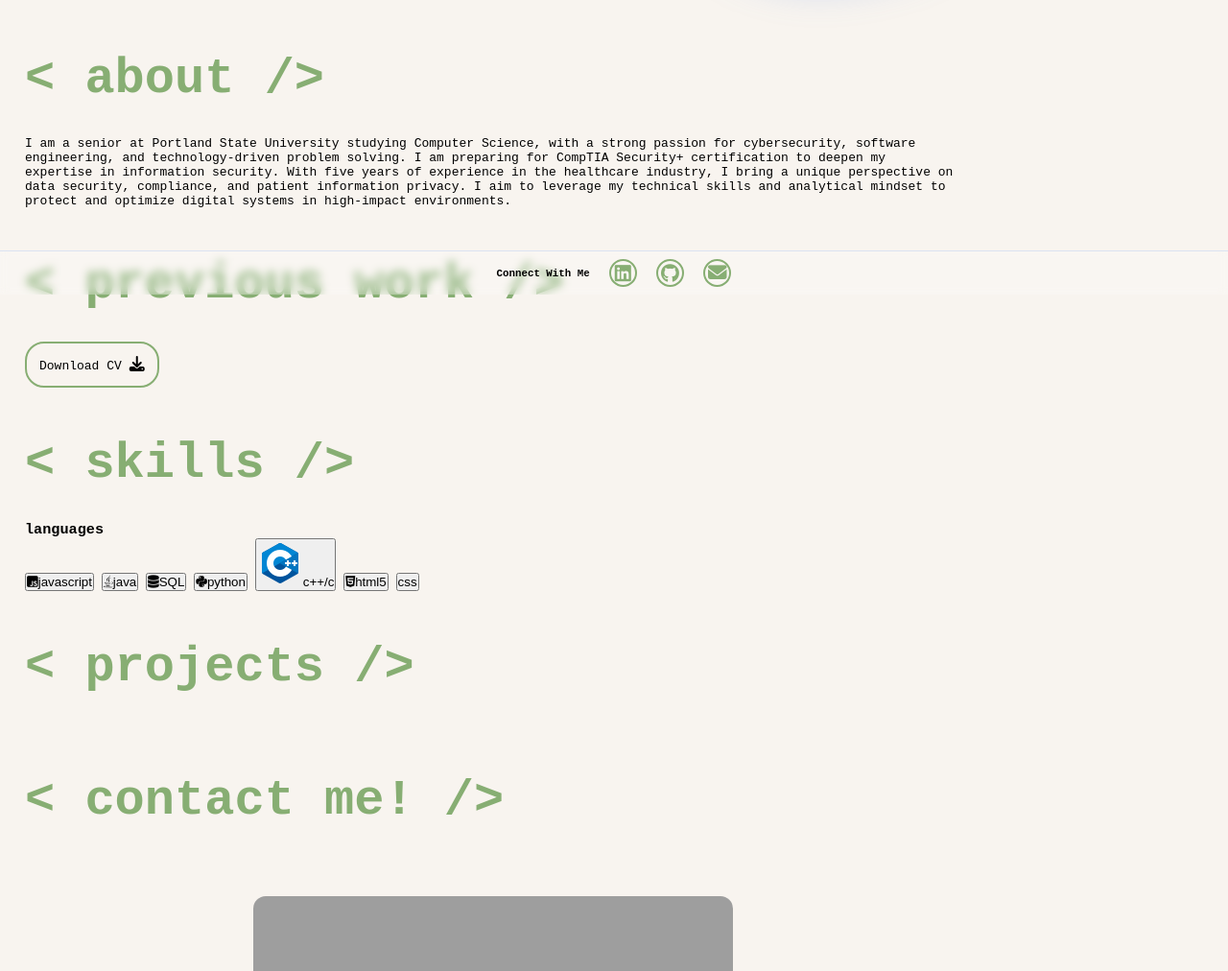
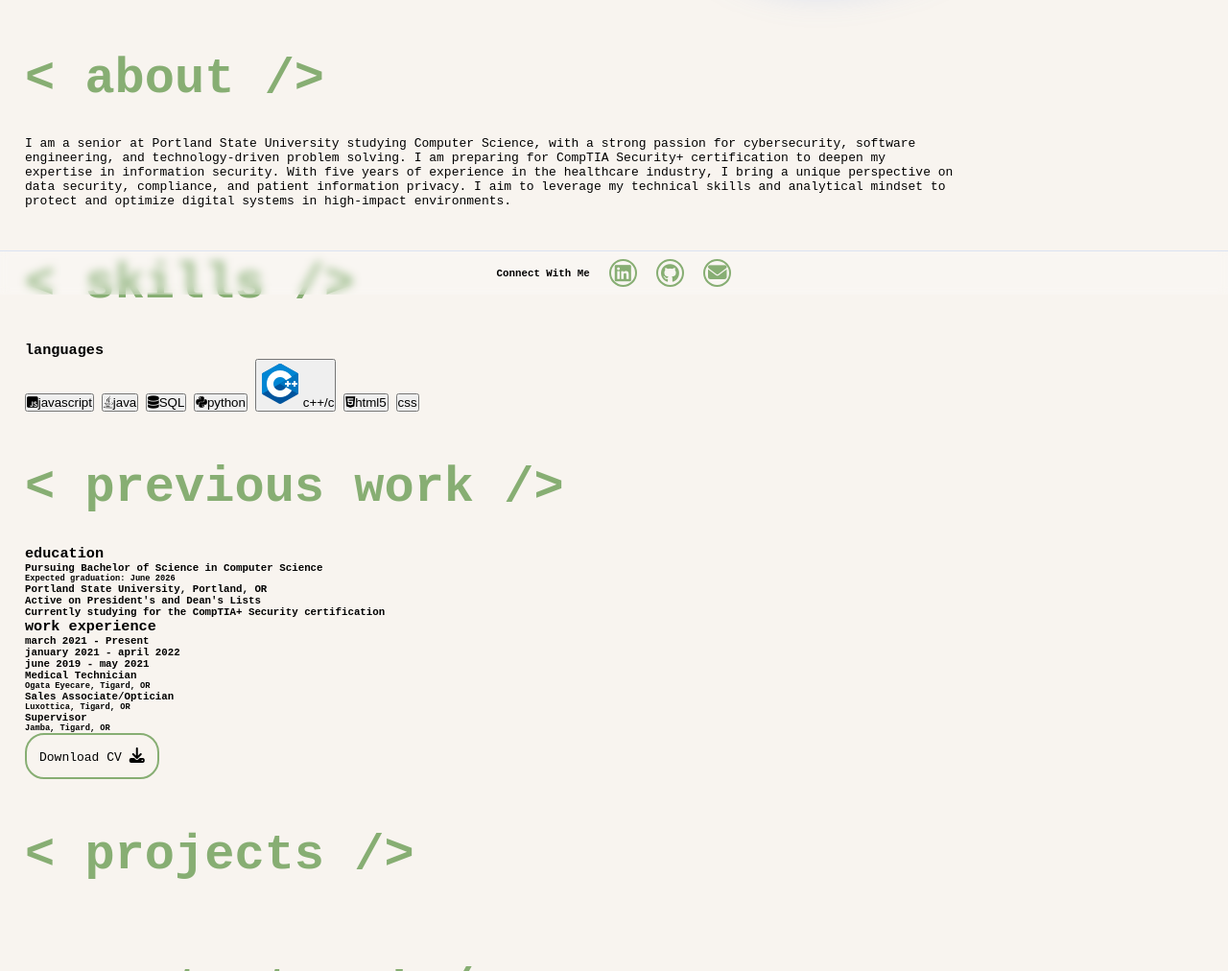
Before and after one commit to kaitlynh31/kaitlynh31.github.io, a plain HTML site: page index.html in a window 1280 px wide. Shown: the part 493-1505 px from the top of the page at 96% size. Drawn offline with Linux system fonts and the light colour scheme; grey boxes are pictures that could not be loaded; some icons are missing.

Commit message:
added content in previous work/education section

```diff
--- a/index.html
+++ b/index.html
@@ -68,18 +68,6 @@
         </p>
       </section>
     </section>
-    <section class="previous-work">
-      <section id="previous-work">
-        <h2>&lt; previous work /&gt;</h2>
-        <a
-          href="Kaitlyn Harvey.pdf"
-          download="Harvey, Kaitlyn.pdf"
-          class="nav-btn"
-        >
-          Download CV <i class="fa-solid fa-download"></i>
-        </a>
-      </section>
-    </section>
     <section class="skills">
       <section id="skills"></section>
       <h2>&lt; skills /&gt;</h2>
@@ -93,6 +81,38 @@
       <button class="btn"><img src="c++.png" alt="c++/c icon" />c++/c</button>
       <button class="btn"><i class="fa-brands fa-html5"></i>html5</button>
       <button class="btn"><i class="fa-brands fa-css"></i>css</button>
+    </section>
+    <section class="previous-work">
+      <section id="previous-work">
+        <h2>&lt; previous work /&gt;</h2>
+        <h3>education</h3>
+        <h5>Pursuing Bachelor of Science in Computer Science</h5>
+        <h6>Expected graduation: June 2026</h6>
+        <h5>Portland State University, Portland, OR</h5>
+        <h5>Active on President's and Dean's Lists</h5>
+        <h5>Currently studying for the CompTIA+ Security certification</h5>
+        <h3>work experience</h3>
+        <div class="dates-worked">
+          <h5>march 2021 - Present</h5>
+          <h5>january 2021 - april 2022</h5>
+          <h5>june 2019 - may 2021</h5>
+        </div>
+        <div class="work-company-title">
+          <h5>Medical Technician</h5>
+          <h6>Ogata Eyecare, Tigard, OR</h6>
+          <h5>Sales Associate/Optician</h5>
+          <h6>Luxottica, Tigard, OR</h6>
+          <h5>Supervisor</h5>
+          <h6>Jamba, Tigard, OR</h6>
+        </div>
+        <a
+          href="Kaitlyn Harvey.pdf"
+          download="Harvey, Kaitlyn.pdf"
+          class="nav-btn"
+        >
+          Download CV <i class="fa-solid fa-download"></i>
+        </a>
+      </section>
     </section>
     <section class="projects">
       <section id="projects"></section>
```
Also changed, not shown: 1 other file.
